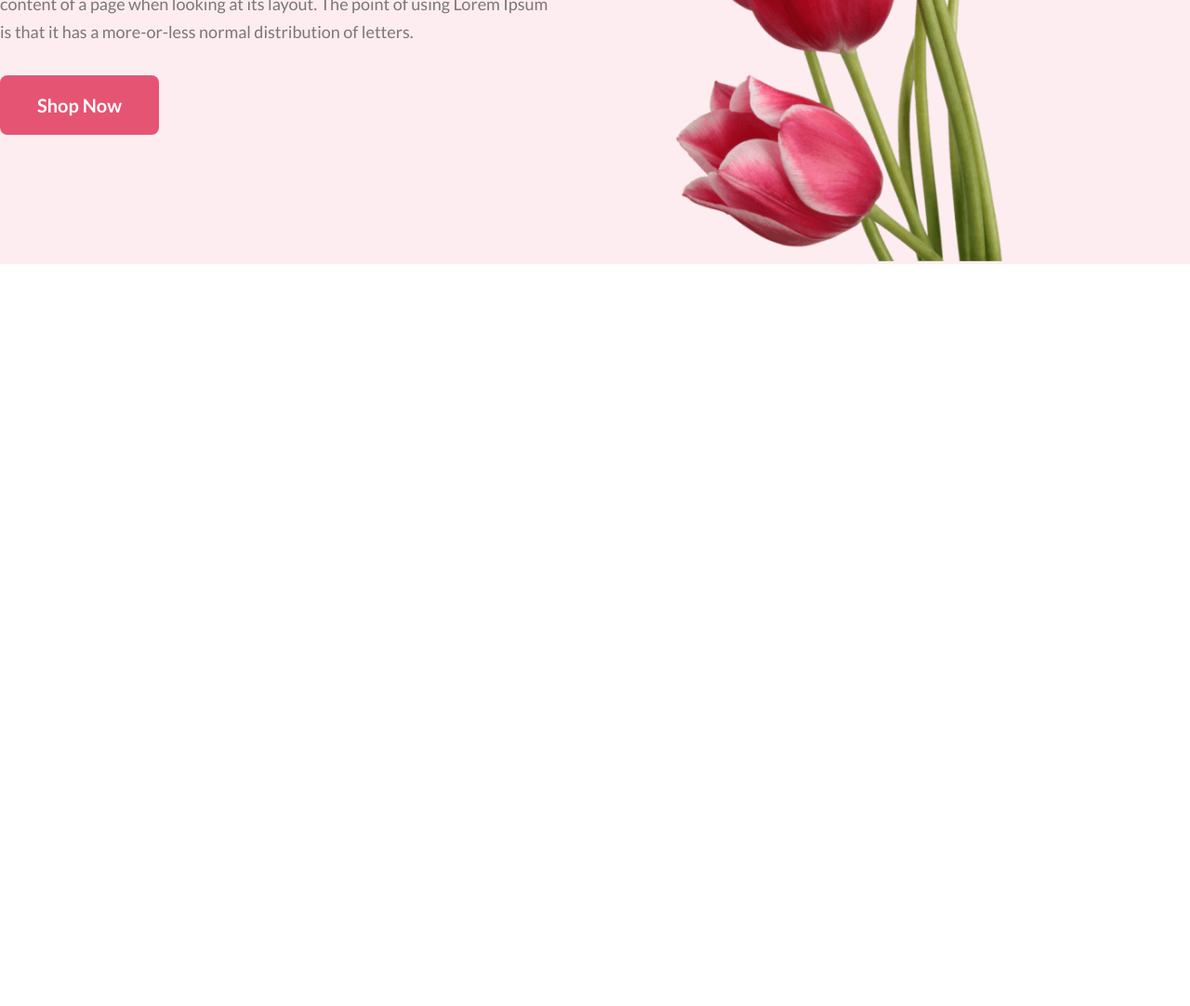
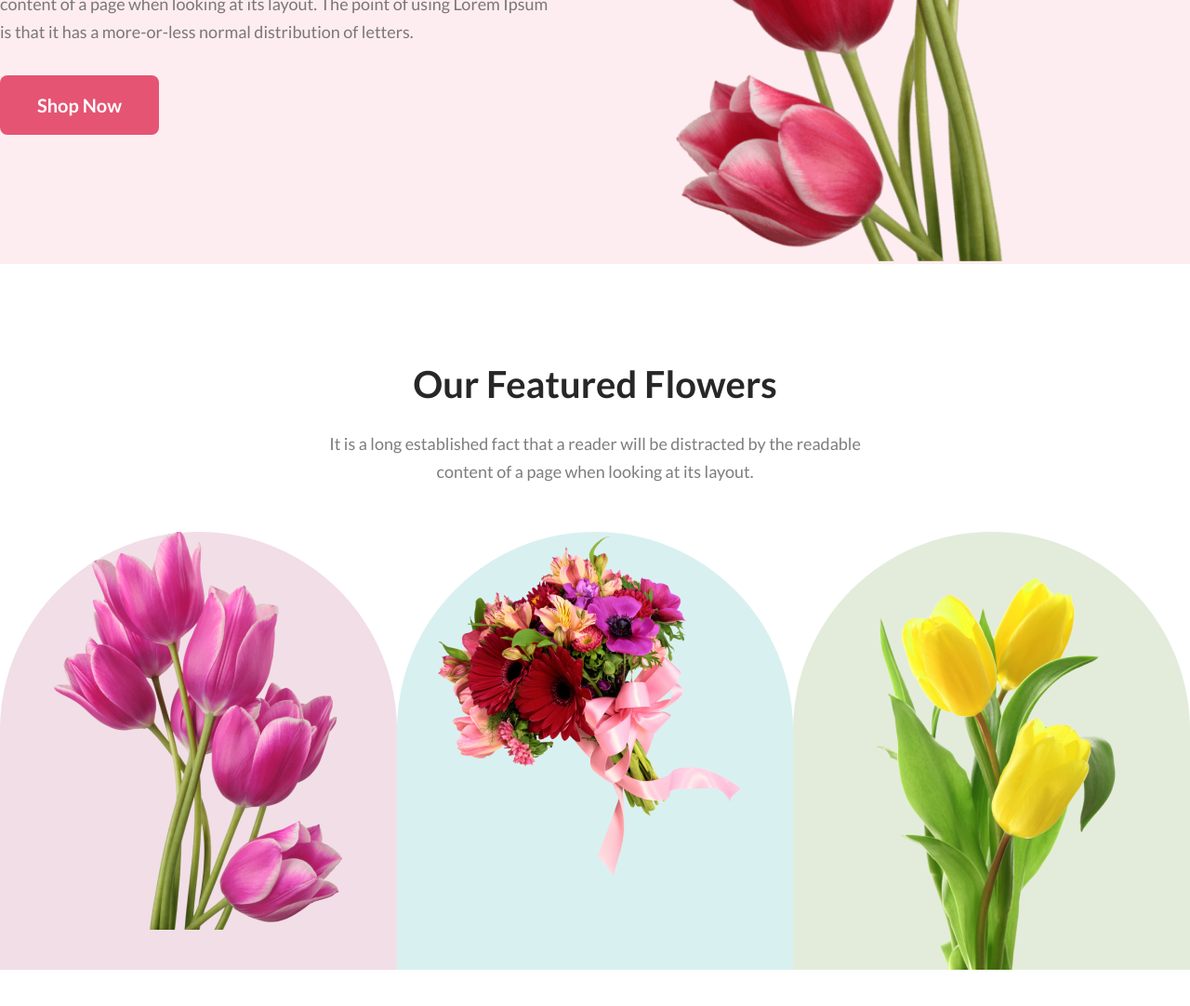
Before and after one commit to RafikulIslamHriday/flower-ass1-b8, a plain HTML site: page index.html in a window 1280 px wide. Shown: the part 500-1582 px from the top of the page at 93% size. Before the commit the page ends 800 px from the top, so only its background shows below. Drawn offline with Linux system fonts and the light colour scheme.

Commit message:
featured section added

```diff
--- a/index.html
+++ b/index.html
@@ -36,7 +36,37 @@
       </div>
     </header>
 
-    <main></main>
+    <main>
+      <section class="container">
+        <div class="featured-section">
+          <h3 class="section-title">Our Featured Flowers</h3>
+          <p class="section-description">
+            It is a long established fact that a reader will be distracted by
+            the readable content of a page when looking at its layout.
+          </p>
+          <div class="featured-cards">
+            <div class="featured-card" id="featured-card1">
+              <div class="featured-img">
+                <img src="Flower Asset/pngwing 6.png" alt="" srcset="">
+              </div>
+              <p></p>
+            </div>
+            <div class="featured-card" id="featured-card2">
+              <div class="featured-img">
+                <img src="Flower Asset/pngwing 5.png" alt="" srcset="">
+              </div>
+              <p></p>
+            </div>
+            <div class="featured-card" id="featured-card3">
+              <div class="featured-img">
+                <img src="Flower Asset/pngwing 7.png" alt="" srcset="">
+              </div>
+              <p></p>
+            </div>
+          </div>
+        </div>
+      </section>
+    </main>
 
     <footer></footer>
   </body>
--- a/style.css
+++ b/style.css
@@ -3,6 +3,27 @@
   margin: 0;
   padding: 0;
   font-family: "Lato", sans-serif;
+}
+.container {
+  max-width: 1400px;
+  margin: 100px auto;
+  /* border: 2px solid black; */
+}
+.section-title {
+  font-size: 40px;
+  font-weight: 800;
+  text-align: center;
+  color: #272727;
+  padding: 5px;
+}
+.section-description {
+  color: rgba(39, 39, 39, 0.6);
+  font-size: 18px;
+  font-weight: 400;
+  line-height: 30px;
+  margin: 20px auto 50px;
+  text-align: center;
+  max-width: 580px;
 }
 
 /* header part */
@@ -47,3 +68,35 @@
   padding: 20px 40px;
   border: none;
 }
+
+/* main part */
+/* featured section */
+
+.featured-cards {
+  display: flex;
+  justify-content: space-around;
+}
+.featured-card {
+  width: 450px;
+
+}
+.featured-img {
+    /* padding: 110px 45px; */
+    display: flex;
+    justify-content: center;
+}
+
+#featured-card1 {
+  background-color: #fff;
+  border-radius: 300px 300px 0px 0px;
+  background: rgba(167, 33, 98, 0.15);
+
+}
+#featured-card2 {
+  border-radius: 300px 300px 0px 0px;
+  background: rgba(5, 151, 160, 0.15);
+}
+#featured-card3 {
+  border-radius: 300px 300px 0px 0px;
+  background: rgba(71, 125, 17, 0.15);
+}
```
